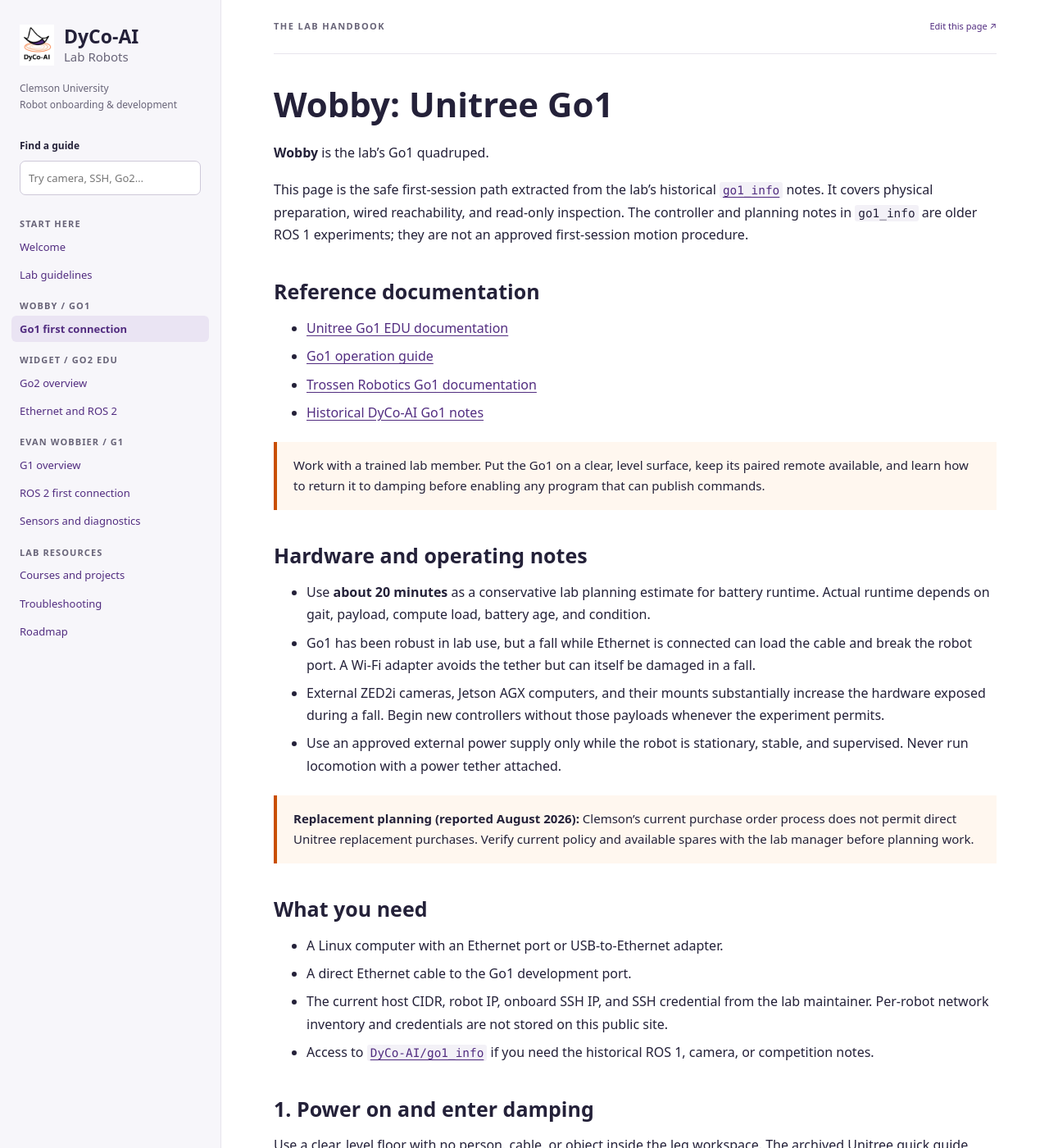
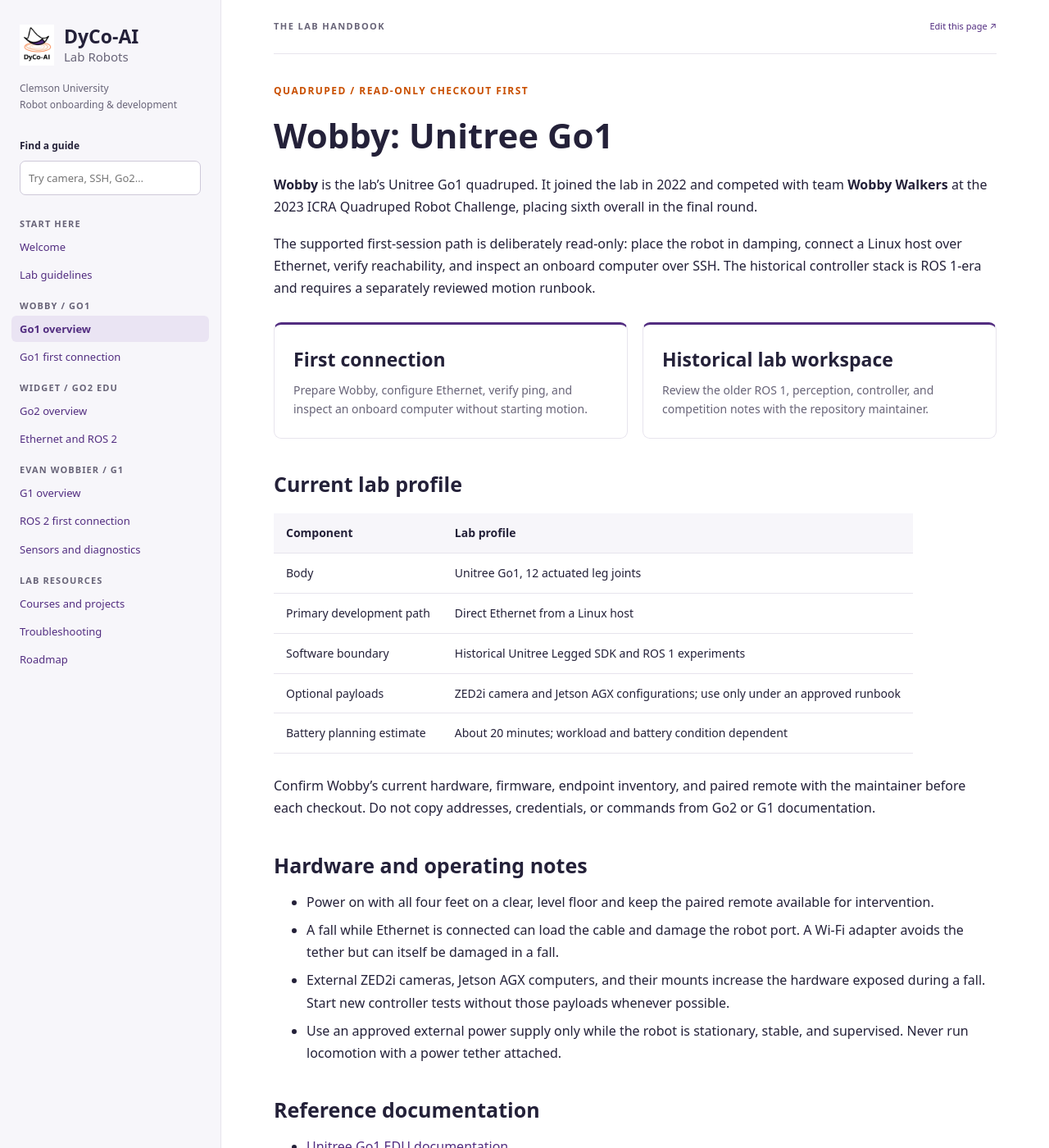
Before and after one commit to DyCo-AI/lab-robots, a Jekyll site: the page built from docs/go1/index.md, in a window 1280 px wide and 1400 px high. Shown: the whole window at 82% size. Built offline with Jekyll 4.4.1, drawn with Linux system fonts in a browser that asks for light colours; some of the changed text lies outside the part shown.

Commit message:
Add Go1 overview and keep internal links local

````diff
--- a/docs/_config.yml
+++ b/docs/_config.yml
@@ -2,7 +2,7 @@ title: DyCo-AI Lab Robots
 description: Robot onboarding and development guides for the DyCo-AI Lab at Clemson University.
 url: https://dyco-ai.github.io
 baseurl: /lab-robots
-asset_version: "2026-11-06-8"
+asset_version: "2026-11-06-9"
 markdown: kramdown
 highlighter: rouge
 kramdown:
--- a/docs/_data/navigation.yml
+++ b/docs/_data/navigation.yml
@@ -8,8 +8,11 @@
       keywords: safety conduct batteries reproducibility github hugging face contacts
 - title: Wobby / Go1
   items:
+    - title: Go1 overview
+      url: /go1/
+      keywords: wobby quadruped hardware overview ros1 legacy
     - title: Go1 first connection
-      url: /go1/
+      url: /go1/connection/
       keywords: wobby quadruped ethernet ssh nano xavier ros1 legacy
 - title: Widget / Go2 EDU
   items:
--- a/docs/assets/site.js
+++ b/docs/assets/site.js
@@ -1,6 +1,14 @@
 document.querySelectorAll('a[href]').forEach(link => {
   const href = link.getAttribute('href').trim();
   if (!href || href.startsWith('#') || href.startsWith('mailto:') || href.startsWith('tel:')) return;
+
+  const destination = new URL(link.href, window.location.href);
+  if (destination.origin === window.location.origin) {
+    link.removeAttribute('target');
+    link.removeAttribute('rel');
+    return;
+  }
+
   link.target = '_blank';
   link.rel = 'noopener noreferrer';
 });
--- /dev/null
+++ b/docs/go1/connection.md
@@ -0,0 +1,185 @@
+---
+layout: default
+title: "Go1 first connection"
+description: "Connect a Linux host to the lab Go1, verify Ethernet and SSH, and understand the legacy ROS 1 stack."
+---
+
+# Wobby: Unitree Go1
+
+**Wobby** is the lab's Go1 quadruped.
+
+This page is the safe first-session path extracted from the lab's historical
+[`go1_info`](https://github.com/DyCo-AI/go1_info) notes. It covers physical
+preparation, wired reachability, and read-only inspection. The controller and
+planning notes in `go1_info` are older ROS 1 experiments; they are not an
+approved first-session motion procedure.
+
+## Reference documentation
+
+- [Unitree Go1 EDU documentation](https://unitree-docs.readthedocs.io/en/latest/get_started/Go1_Edu.html)
+- [Go1 operation guide](https://www.docs.quadruped.de/projects/go1/html/operation.html)
+- [Trossen Robotics Go1 documentation](https://docs.trossenrobotics.com/unitree_go1_docs/)
+- [Historical DyCo-AI Go1 notes](https://github.com/DyCo-AI/go1_info)
+
+> Work with a trained lab member. Put the Go1 on a clear, level surface, keep
+> its paired remote available, and learn how to return it to damping before
+> enabling any program that can publish commands.
+
+## Hardware and operating notes
+
+- Use **about 20 minutes** as a conservative lab planning estimate for battery
+  runtime. Actual runtime depends on gait, payload, compute load, battery age,
+  and condition.
+- Go1 has been robust in lab use, but a fall while Ethernet is connected can
+  load the cable and break the robot port. A Wi-Fi adapter avoids the tether but
+  can itself be damaged in a fall.
+- External ZED2i cameras, Jetson AGX computers, and their mounts substantially
+  increase the hardware exposed during a fall. Begin new controllers without
+  those payloads whenever the experiment permits.
+- Use an approved external power supply only while the robot is stationary,
+  stable, and supervised. Never run locomotion with a power tether attached.
+
+> **Replacement planning (reported August 2026):** Clemson's current purchase
+> order process does not permit direct Unitree replacement purchases. Verify
+> current policy and available spares with the lab manager before planning work.
+
+## What you need
+
+- A Linux computer with an Ethernet port or USB-to-Ethernet adapter.
+- A direct Ethernet cable to the Go1 development port.
+- The current host CIDR, robot IP, onboard SSH IP, and SSH credential from the
+  lab maintainer. Per-robot network inventory and credentials are not stored on
+  this public site.
+- Access to [`DyCo-AI/go1_info`](https://github.com/DyCo-AI/go1_info) if you
+  need the historical ROS 1, camera, or competition notes.
+
+## 1. Power on and enter damping
+
+Use a clear, level floor with no person, cable, or object inside the leg
+workspace. The archived Unitree quick guide records this startup sequence:
+
+1. Install a charged battery and place all four limbs flat on the ground.
+2. On the battery, press the power button once, then press it again and hold.
+3. Move clear. The Go1 starts and may stand automatically. Wait about one
+   minute for the head light to flash before using the remote.
+4. Power the paired remote with one short press followed by one long press.
+5. With the trained operator ready, press `L2 + B` to place the robot in
+   **damping / low-power mode**. The robot lowers itself, so keep hands and feet
+   outside its workspace.
+
+For this first checkout, do not press `Start` to unlock walking or fast-run
+control. The quick guide records `L2 + A` as the lock/stand/lie control, but
+students should not explore controller combinations without the trained
+operator.
+
+## 2. Connect Ethernet
+
+Connect the host directly to Wobby. Identify the interface that changes state
+when the cable is inserted:
+
+```bash
+ip -brief link
+nmcli device status
+```
+
+Set all three values for the assigned Go1 before running the network commands:
+
+```bash
+export GO1_INTERFACE=enp3s0
+export GO1_HOST_CIDR=REPLACE_WITH_LAB_HOST_CIDR
+export GO1_ROBOT_IP=REPLACE_WITH_LAB_ROBOT_IP
+
+sudo ip address replace "${GO1_HOST_CIDR}" dev "${GO1_INTERFACE}"
+sudo ip link set "${GO1_INTERFACE}" up
+ip -4 address show dev "${GO1_INTERFACE}"
+```
+
+This `ip` configuration is temporary and disappears after the interface or
+computer restarts. The host and robot must have different addresses.
+
+## 3. Verify the robot network
+
+Use the issued robot/controller address for the reachability check:
+
+```bash
+ping -c 4 "${GO1_ROBOT_IP}"
+```
+
+Continue only if replies arrive with `0% packet loss`. If ping fails, recheck
+the cable, interface name, host address, and robot power before changing
+software.
+
+## 4. Inspect an onboard computer over SSH
+
+The Go1 has separate robot-control and onboard-computer endpoints. The current
+onboard SSH address and credential are private lab inventory: obtain both from
+the instructor for the assigned unit. Do not assume the robot/controller
+address is also the SSH endpoint.
+
+Set the issued address for the current terminal, then connect:
+
+```bash
+export GO1_SSH_IP=REPLACE_WITH_LAB_SSH_IP
+ssh unitree@"${GO1_SSH_IP}"
+```
+
+After login, identify the machine before running anything:
+
+```bash
+hostname
+uname -a
+cat /etc/os-release
+ip -brief address
+```
+
+Exit with `exit`. A successful SSH login is the end of the first checkout; it
+does not authorize starting a controller.
+
+## 5. Understand the software boundary
+
+The archived Go1 workflow predates the lab's current Go2 and G1 ROS 2 stacks.
+It uses Unitree Legged SDK, `unitree_ros_to_real`, and ROS 1-era packages. The
+historical custom controller also expects:
+
+```bash
+export ROBOT_TYPE=go1
+```
+
+Do not launch `legged_unitree_hw`, switch ROS controllers, publish `cmd_vel`,
+stop vendor camera processes, or update firmware during onboarding. Those
+actions can move the robot or disrupt stock services and require a separately
+reviewed runbook for Wobby's current firmware and hardware.
+
+## First-session pass criteria
+
+- The Go1 is stable in damping mode with the paired remote available.
+- The host shows the instructor-issued CIDR on the correct Ethernet interface.
+- `ping -c 4 "${GO1_ROBOT_IP}"` reports `0% packet loss`.
+- The instructor-issued SSH endpoint opens with the private lab credential.
+- The student records the endpoint, hostname, OS, kernel, and current
+  `go1_info` commit without starting a motion or camera process.
+
+## Shut down
+
+Disconnect SSH with `exit`. With the trained operator, put the robot in its
+stable proning state before switching it off. The archived quick guide specifies
+one short battery-button press followed by one long press for shutdown; the
+remote uses the same short-then-long sequence. Do not power off while the Go1
+is standing or while a controller process is active.
+
+## Next steps
+
+- Review the private [`go1_info`](https://github.com/DyCo-AI/go1_info)
+  repository with its maintainer before using the legacy ROS 1 stack.
+- Before commanding motion, add a reviewed Go1 runbook that identifies the
+  active command source, remote intervention procedure, bounded test, and stop
+  criteria for Wobby's current firmware.
+
+## Still to validate on Wobby
+
+- Verify and record the current onboard-computer inventory in the private lab
+  record.
+- Record Wobby's firmware, Go1 hardware revision, and paired-remote procedure.
+- Replace the historical controller notes with a bounded, reviewed read-only
+  state test and a separate motion acceptance procedure.
+- Qualify camera access without killing stock processes.
--- a/docs/go1/index.md
+++ b/docs/go1/index.md
@@ -1,18 +1,51 @@
 ---
 layout: default
-title: "Go1 first connection"
-description: "Connect a Linux host to the lab Go1, verify Ethernet and SSH, and understand the legacy ROS 1 stack."
+title: "Go1 overview"
+description: "Meet the lab's Unitree Go1 and find its connection, hardware, and legacy development resources."
 ---
 
+<p class="eyebrow">Quadruped / Read-only checkout first</p>
 # Wobby: Unitree Go1
 
-**Wobby** is the lab's Go1 quadruped.
+**Wobby** is the lab's Unitree Go1 quadruped. It joined the lab in 2022 and
+competed with team **Wobby Walkers** at the 2023 ICRA Quadruped Robot
+Challenge, placing sixth overall in the final round.
 
-This page is the safe first-session path extracted from the lab's historical
-[`go1_info`](https://github.com/DyCo-AI/go1_info) notes. It covers physical
-preparation, wired reachability, and read-only inspection. The controller and
-planning notes in `go1_info` are older ROS 1 experiments; they are not an
-approved first-session motion procedure.
+The supported first-session path is deliberately read-only: place the robot in
+damping, connect a Linux host over Ethernet, verify reachability, and inspect
+an onboard computer over SSH. The historical controller stack is ROS 1-era and
+requires a separately reviewed motion runbook.
+
+<div class="cards">
+  <a class="card" href="{{ '/go1/connection/' | relative_url }}"><strong>First connection</strong><span>Prepare Wobby, configure Ethernet, verify ping, and inspect an onboard computer without starting motion.</span></a>
+  <a class="card" href="https://github.com/DyCo-AI/go1_info"><strong>Historical lab workspace</strong><span>Review the older ROS 1, perception, controller, and competition notes with the repository maintainer.</span></a>
+</div>
+
+## Current lab profile
+
+| Component | Lab profile |
+| --- | --- |
+| Body | Unitree Go1, 12 actuated leg joints |
+| Primary development path | Direct Ethernet from a Linux host |
+| Software boundary | Historical Unitree Legged SDK and ROS 1 experiments |
+| Optional payloads | ZED2i camera and Jetson AGX configurations; use only under an approved runbook |
+| Battery planning estimate | About 20 minutes; workload and battery condition dependent |
+
+Confirm Wobby's current hardware, firmware, endpoint inventory, and paired
+remote with the maintainer before each checkout. Do not copy addresses,
+credentials, or commands from Go2 or G1 documentation.
+
+## Hardware and operating notes
+
+- Power on with all four feet on a clear, level floor and keep the paired remote
+  available for intervention.
+- A fall while Ethernet is connected can load the cable and damage the robot
+  port. A Wi-Fi adapter avoids the tether but can itself be damaged in a fall.
+- External ZED2i cameras, Jetson AGX computers, and their mounts increase the
+  hardware exposed during a fall. Start new controller tests without those
+  payloads whenever possible.
+- Use an approved external power supply only while the robot is stationary,
+  stable, and supervised. Never run locomotion with a power tether attached.
 
 ## Reference documentation
 
@@ -20,166 +53,16 @@ approved first-session motion procedure.
 - [Go1 operation guide](https://www.docs.quadruped.de/projects/go1/html/operation.html)
 - [Trossen Robotics Go1 documentation](https://docs.trossenrobotics.com/unitree_go1_docs/)
 - [Historical DyCo-AI Go1 notes](https://github.com/DyCo-AI/go1_info)
-
-> Work with a trained lab member. Put the Go1 on a clear, level surface, keep
-> its paired remote available, and learn how to return it to damping before
-> enabling any program that can publish commands.
-
-## Hardware and operating notes
-
-- Use **about 20 minutes** as a conservative lab planning estimate for battery
-  runtime. Actual runtime depends on gait, payload, compute load, battery age,
-  and condition.
-- Go1 has been robust in lab use, but a fall while Ethernet is connected can
-  load the cable and break the robot port. A Wi-Fi adapter avoids the tether but
-  can itself be damaged in a fall.
-- External ZED2i cameras, Jetson AGX computers, and their mounts substantially
-  increase the hardware exposed during a fall. Begin new controllers without
-  those payloads whenever the experiment permits.
-- Use an approved external power supply only while the robot is stationary,
-  stable, and supervised. Never run locomotion with a power tether attached.
+- [Wobby at the ICRA 2023 Quadruped Robot Challenge](https://www.youtube.com/watch?v=Vqp2fmUyKt8&list=PLhkxi2e2mJdc00o857554Solq4MgaqwZN&index=6)
+- [ICRA 2023 challenge report](https://ieeexplore.ieee.org/document/10255505)
 
 > **Replacement planning (reported August 2026):** Clemson's current purchase
 > order process does not permit direct Unitree replacement purchases. Verify
 > current policy and available spares with the lab manager before planning work.
 
-## What you need
+## Current scope
 
-- A Linux computer with an Ethernet port or USB-to-Ethernet adapter.
-- A direct Ethernet cable to the Go1 development port.
-- The current host CIDR, robot IP, onboard SSH IP, and SSH credential from the
-  lab maintainer. Per-robot network inventory and credentials are not stored on
-  this public site.
-- Access to [`DyCo-AI/go1_info`](https://github.com/DyCo-AI/go1_info) if you
-  need the historical ROS 1, camera, or competition notes.
-
-## 1. Power on and enter damping
-
-Use a clear, level floor with no person, cable, or object inside the leg
-workspace. The archived Unitree quick guide records this startup sequence:
-
-1. Install a charged battery and place all four limbs flat on the ground.
-2. On the battery, press the power button once, then press it again and hold.
-3. Move clear. The Go1 starts and may stand automatically. Wait about one
-   minute for the head light to flash before using the remote.
-4. Power the paired remote with one short press followed by one long press.
-5. With the trained operator ready, press `L2 + B` to place the robot in
-   **damping / low-power mode**. The robot lowers itself, so keep hands and feet
-   outside its workspace.
-
-For this first checkout, do not press `Start` to unlock walking or fast-run
-control. The quick guide records `L2 + A` as the lock/stand/lie control, but
-students should not explore controller combinations without the trained
-operator.
-
-## 2. Connect Ethernet
-
-Connect the host directly to Wobby. Identify the interface that changes state
-when the cable is inserted:
-
-```bash
-ip -brief link
-nmcli device status
-```
-
-Set all three values for the assigned Go1 before running the network commands:
-
-```bash
-export GO1_INTERFACE=enp3s0
-export GO1_HOST_CIDR=REPLACE_WITH_LAB_HOST_CIDR
-export GO1_ROBOT_IP=REPLACE_WITH_LAB_ROBOT_IP
-
-sudo ip address replace "${GO1_HOST_CIDR}" dev "${GO1_INTERFACE}"
-sudo ip link set "${GO1_INTERFACE}" up
-ip -4 address show dev "${GO1_INTERFACE}"
-```
-
-This `ip` configuration is temporary and disappears after the interface or
-computer restarts. The host and robot must have different addresses.
-
-## 3. Verify the robot network
-
-Use the issued robot/controller address for the reachability check:
-
-```bash
-ping -c 4 "${GO1_ROBOT_IP}"
-```
-
-Continue only if replies arrive with `0% packet loss`. If ping fails, recheck
-the cable, interface name, host address, and robot power before changing
-software.
-
-## 4. Inspect an onboard computer over SSH
-
-The Go1 has separate robot-control and onboard-computer endpoints. The current
-onboard SSH address and credential are private lab inventory: obtain both from
-the instructor for the assigned unit. Do not assume the robot/controller
-address is also the SSH endpoint.
-
-Set the issued address for the current terminal, then connect:
-
-```bash
-export GO1_SSH_IP=REPLACE_WITH_LAB_SSH_IP
-ssh unitree@"${GO1_SSH_IP}"
-```
-
-After login, identify the machine before running anything:
-
-```bash
-hostname
-uname -a
-cat /etc/os-release
-ip -brief address
-```
-
-Exit with `exit`. A successful SSH login is the end of the first checkout; it
-does not authorize starting a controller.
-
-## 5. Understand the software boundary
-
-The archived Go1 workflow predates the lab's current Go2 and G1 ROS 2 stacks.
-It uses Unitree Legged SDK, `unitree_ros_to_real`, and ROS 1-era packages. The
-historical custom controller also expects:
-
-```bash
-export ROBOT_TYPE=go1
-```
-
-Do not launch `legged_unitree_hw`, switch ROS controllers, publish `cmd_vel`,
-stop vendor camera processes, or update firmware during onboarding. Those
-actions can move the robot or disrupt stock services and require a separately
-reviewed runbook for Wobby's current firmware and hardware.
-
-## First-session pass criteria
-
-- The Go1 is stable in damping mode with the paired remote available.
-- The host shows the instructor-issued CIDR on the correct Ethernet interface.
-- `ping -c 4 "${GO1_ROBOT_IP}"` reports `0% packet loss`.
-- The instructor-issued SSH endpoint opens with the private lab credential.
-- The student records the endpoint, hostname, OS, kernel, and current
-  `go1_info` commit without starting a motion or camera process.
-
-## Shut down
-
-Disconnect SSH with `exit`. With the trained operator, put the robot in its
-stable proning state before switching it off. The archived quick guide specifies
-one short battery-button press followed by one long press for shutdown; the
-remote uses the same short-then-long sequence. Do not power off while the Go1
-is standing or while a controller process is active.
-
-## Next steps
-
-- Review the private [`go1_info`](https://github.com/DyCo-AI/go1_info)
-  repository with its maintainer before using the legacy ROS 1 stack.
-- Before commanding motion, add a reviewed Go1 runbook that identifies the
-  active command source, remote intervention procedure, bounded test, and stop
-  criteria for Wobby's current firmware.
-
-## Still to validate on Wobby
-
-- Verify and record the current onboard-computer inventory in the private lab
-  record.
-- Record Wobby's firmware, Go1 hardware revision, and paired-remote procedure.
-- Replace the historical controller notes with a bounded, reviewed read-only
-  state test and a separate motion acceptance procedure.
-- Qualify camera access without killing stock processes.
+Ethernet, ping, SSH inventory, and read-only inspection form the current
+onboarding baseline. A bounded state reader, camera qualification, and reviewed
+motion acceptance procedure remain to be validated on Wobby's current hardware
+and firmware.
````
Also changed, not shown: docs/index.md (+1 -1 lines), docs/troubleshooting.md (+2 -2 lines).
